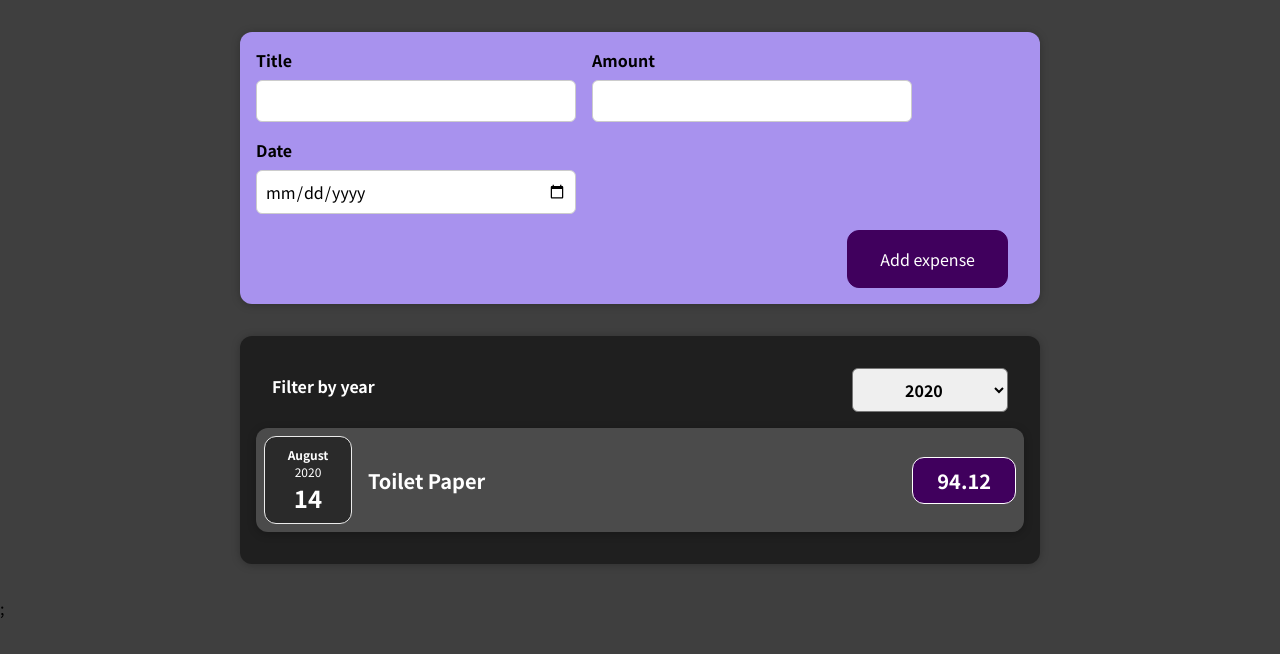
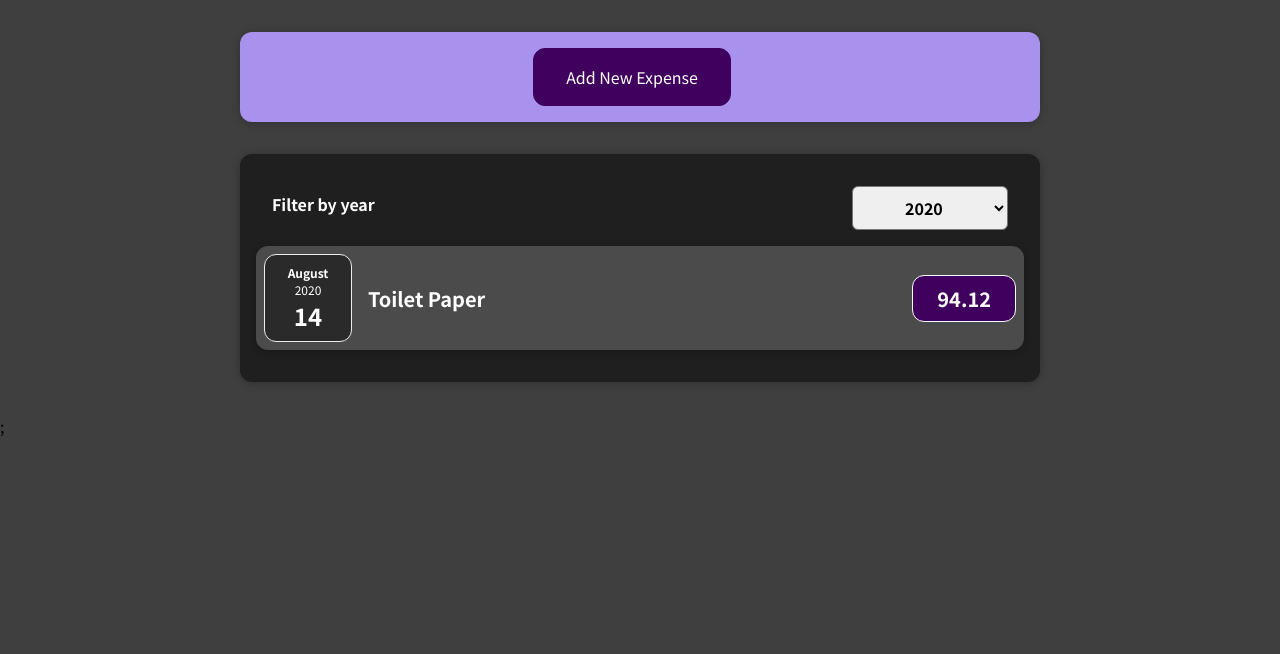
Before and after one commit to Breno-do-val/react-academind, a React (Create React App) app: page / in a window 1280 px wide. Shown: the top 654 px of the page. Built offline with nearby package versions, Linux system fonts and the light colour scheme.

Commit message:
(feat): add conditional rendering for form

```diff
--- a/src/components/NewExpense/ExpenseForm/ExpenseForm.js
+++ b/src/components/NewExpense/ExpenseForm/ExpenseForm.js
@@ -2,8 +2,9 @@ import React from 'react';
 
 import './ExpenseForm.css';
 
-const ExpenseForm = ({ onAddNewExpense }) => {
+const ExpenseForm = ({ onAddNewExpense, onCancel }) => {
   const [userInput, setUserInput] = React.useState({
+    id: null,
     title: '',
     amount: '',
     date: '',
@@ -12,6 +13,7 @@ const ExpenseForm = ({ onAddNewExpense }) => {
   const handleTitleChange = (event) => {
     setUserInput((prev) => ({
       ...prev,
+      id: Math.random(),
       title: event.target.value,
     }));
   };
@@ -32,8 +34,8 @@ const ExpenseForm = ({ onAddNewExpense }) => {
 
   const handleSubmit = (event) => {
     event.preventDefault();
-    console.log(userInput);
     onAddNewExpense(userInput);
+    onCancel();
   };
 
   return (
@@ -68,6 +70,7 @@ const ExpenseForm = ({ onAddNewExpense }) => {
         </div>
       </div>
       <div className="new-expense__actions">
+        <button type='button' onClick={onCancel}>Cancel</button>
         <button type="submit">Add expense</button>
       </div>
     </form>
--- a/src/components/NewExpense/NewExpense.js
+++ b/src/components/NewExpense/NewExpense.js
@@ -5,13 +5,21 @@ import ExpenseForm from './ExpenseForm/ExpenseForm';
 import './NewExpense.css';
 
 const NewExpense = ({ onAddNewExpense }) => {
+
+  const [ isEditing, setIsEditing ] = React.useState(false);
+
   const handleAddNewExpense = (expense) => {
     onAddNewExpense(expense);
   };
 
+  const handleEditing = () => setIsEditing(true);
+
+  const handleCancelForm = () => setIsEditing(false);
+
   return (
     <div className="new-expense">
-      <ExpenseForm onAddNewExpense={handleAddNewExpense} />
+      {!isEditing && <button onClick={handleEditing}>Add New Expense</button>}
+      {isEditing && <ExpenseForm onAddNewExpense={handleAddNewExpense} onCancel={handleCancelForm}/>}
     </div>
   );
 };
```
